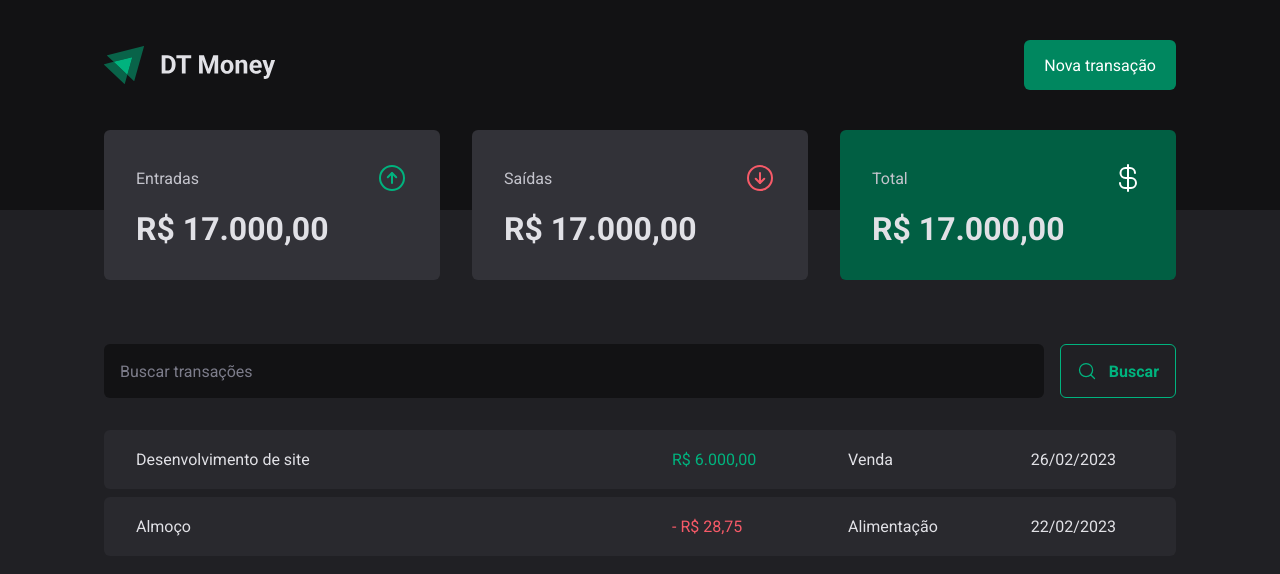
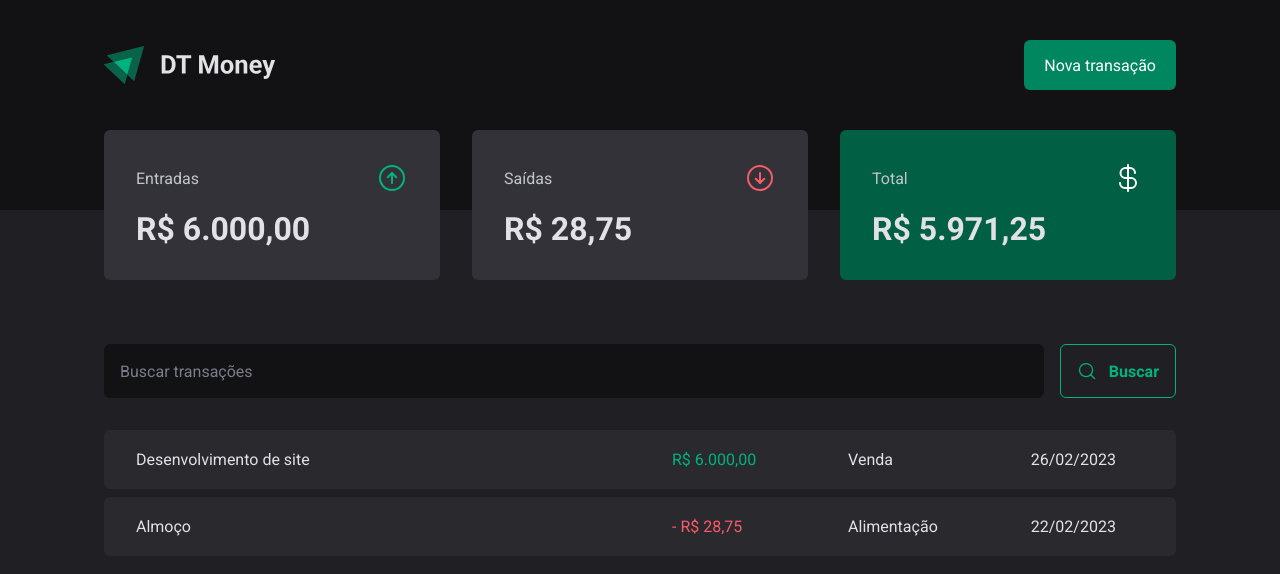
Before and after one commit to gustavocotalima/dtmoney, a React (Vite) app: page / in a window 1280 px wide. Shown: the top 574 px of the page. Built offline with nearby package versions, Linux system fonts and the light colour scheme; data requests are answered from the project's data file.

Commit message:
transactions summary

```diff
--- a/src/components/Summary/index.tsx
+++ b/src/components/Summary/index.tsx
@@ -1,7 +1,29 @@
 import { ArrowCircleDown, ArrowCircleUp, CurrencyDollar } from 'phosphor-react'
+import { useContext } from 'react'
+import { TransactionsContext } from '../../contexts/TransactionsContext'
 import { SummaryCard, SummaryContainer } from './styles'
 
 export function Summary() {
+  const { transactions } = useContext(TransactionsContext)
+
+  const summary = transactions.reduce(
+    (acc, transaction) => {
+      if (transaction.type === 'income') {
+        acc.income += transaction.price
+        acc.total += transaction.price
+      } else {
+        acc.outcome += transaction.price
+        acc.total -= transaction.price
+      }
+      return acc
+    },
+    {
+      income: 0,
+      outcome: 0,
+      total: 0,
+    },
+  )
+
   return (
     <SummaryContainer>
       <SummaryCard>
@@ -9,7 +31,12 @@
           <span>Entradas</span>
           <ArrowCircleUp size={32} color="#00b37e" />
         </header>
-        <strong>R$ 17.000,00</strong>
+        <strong>
+          {new Intl.NumberFormat('pt-BR', {
+            style: 'currency',
+            currency: 'BRL',
+          }).format(summary.income)}
+        </strong>
       </SummaryCard>
 
       <SummaryCard>
@@ -17,7 +44,12 @@
           <span>Saídas</span>
           <ArrowCircleDown size={32} color="#f75a68" />
         </header>
-        <strong>R$ 17.000,00</strong>
+        <strong>
+          {new Intl.NumberFormat('pt-BR', {
+            style: 'currency',
+            currency: 'BRL',
+          }).format(summary.outcome)}
+        </strong>
       </SummaryCard>
 
       <SummaryCard variant="green">
@@ -25,7 +57,12 @@
           <span>Total</span>
           <CurrencyDollar size={32} color="#fff" />
         </header>
-        <strong>R$ 17.000,00</strong>
+        <strong>
+          {new Intl.NumberFormat('pt-BR', {
+            style: 'currency',
+            currency: 'BRL',
+          }).format(summary.total)}
+        </strong>
       </SummaryCard>
     </SummaryContainer>
   )
```
